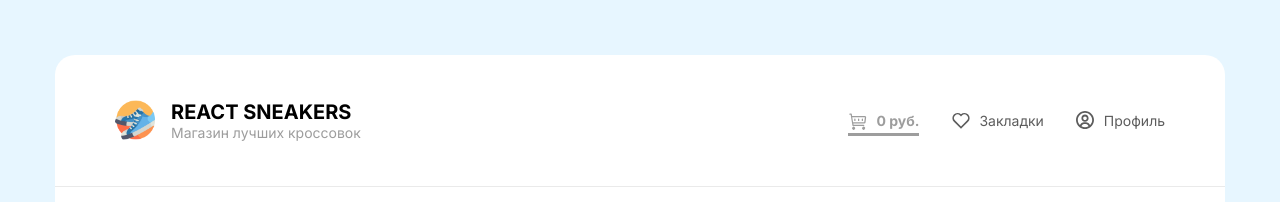
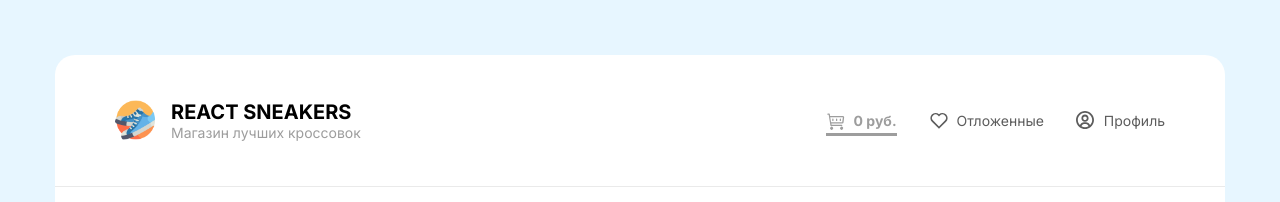
Before and after one commit to ZooMbix-hub/Next-Sneakers, a Next.js app: page /basket in a window 1280 px wide. Shown: the top 202 px of the page. Built offline with nearby package versions, Linux system fonts and the light colour scheme.

Commit message:
feat: добавил title meta для страниц

```diff
--- a/app/basket/page.tsx
+++ b/app/basket/page.tsx
@@ -1,3 +1,9 @@
+import type { Metadata } from 'next';
+
+export const metadata: Metadata = {
+  title: 'Корзина'
+};
+
 export default function Basket() {
   return (
     <div>
--- a/app/deferred/page.tsx
+++ b/app/deferred/page.tsx
@@ -1,3 +1,9 @@
+import type { Metadata } from 'next';
+
+export const metadata: Metadata = {
+  title: 'Отложенные'
+};
+
 export default function Deferred() {
   return (
     <div>
--- a/app/profile/page.tsx
+++ b/app/profile/page.tsx
@@ -1,3 +1,9 @@
+import type { Metadata } from 'next';
+
+export const metadata: Metadata = {
+  title: 'Профиль'
+};
+
 export default function Profile() {
   return (
     <div>
--- a/package.json
+++ b/package.json
@@ -9,7 +9,6 @@
     "lint": "next lint"
   },
   "dependencies": {
-    "classnames": "2.5.1",
     "next": "15.4.2",
     "react": "19.1.0",
     "react-dom": "19.1.0"
@@ -21,6 +20,7 @@
     "@types/react-dom": "19",
     "eslint": "9",
     "eslint-config-next": "15.4.2",
-    "typescript": "5"
+    "typescript": "5",
+    "classnames": "2.5.1"
   }
 }
--- a/src/app/layouts/PublicLayout/ui/Navigation/Navigation.tsx
+++ b/src/app/layouts/PublicLayout/ui/Navigation/Navigation.tsx
@@ -26,7 +26,7 @@ export function Navigation() {
           <Link className={cn(s.link, {[s.active]: pathname === ROUTES.deferred})} href={ROUTES.deferred}>
             <Icon.Defferred />
             <Typography color={'gray3'}>
-              {'Закладки'}
+              {'Отложенные'}
             </Typography>
           </Link>
         </li>
```
